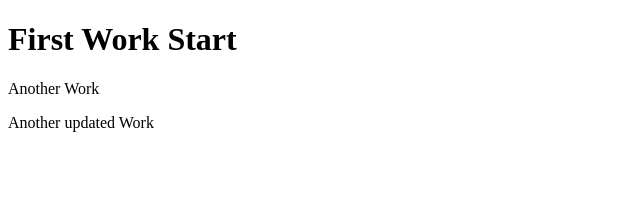
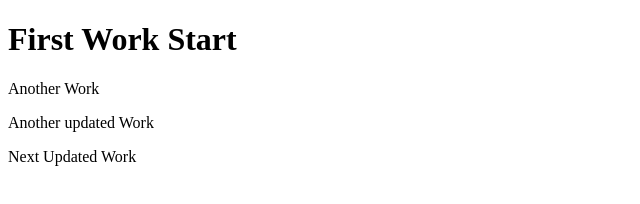
Before and after one commit to muneebajavaidkhan/Eproject, a plain HTML site: page index.html in a window 1280 px wide. Shown: the whole page, without its empty margins (0-640 px from the left). Drawn offline with Linux system fonts and the light colour scheme.

Commit message:
new update work

```diff
--- a/index.html
+++ b/index.html
@@ -9,5 +9,6 @@
     <h1>First Work Start</h1>
 <p>Another Work</p>
 <p>Another updated Work</p>
+<p>Next Updated Work</p>
 </body>
 </html>
```
